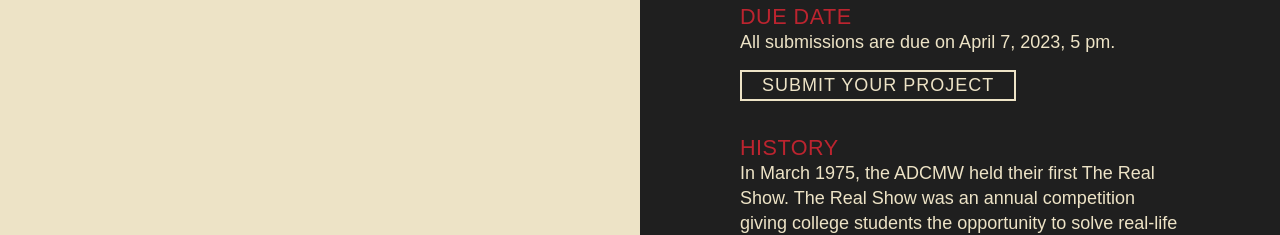
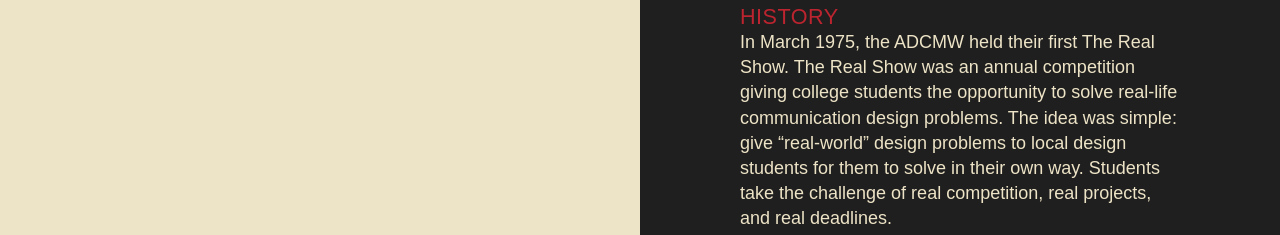
Before and after one commit to gmu-gd/realshow, a website built with Parcel: page index.html in a window 1280 px wide. Shown: the part 585-820 px from the top of the page. Built offline with nearby package versions, Linux system fonts and the light colour scheme; a web font is replaced by a local one.

Commit message:
Update index.html

```diff
--- a/index.html
+++ b/index.html
@@ -32,9 +32,6 @@
 
         <h2>Call for Entries</h2>
         <p class="intro">An Art Director's Club of Metropolitan Washington tradition since 1975, is now presented by George Mason University School of Art.</p>
-        <h3>Due Date</h3>
-        <p>All submissions are due on April 7, 2023, 5 pm.</p>
-         <a href="submission/index.html" class="a-but"><button type="submit" class="but">Submit Your Project</button></a>
         <h3>History</h3>
         <p>In March 1975, the ADCMW held their first The Real Show. The Real Show was an annual competition giving college students the opportunity to solve real-life communication design problems. The idea was simple: give “real-world” design problems to local design students for them to solve in their own way. Students take the challenge of real competition, real projects, and real deadlines.</p>
         <p>We invite students to enter the 2023 competition. We want to see your solutions to actual problems that area designers were asked to solve in their professional practice. Entries will be judged by a distinguished jury of local designers and educators.</p>
@@ -69,6 +66,8 @@
         </div>
         <h3>Eligibility</h3>
         <p>All undergraduate students currently enrolled in an accredited college or university are eligible to participate.</p>
+        <h3>Due Date</h3>
+        <p>Submissions are closed.</p>
         <h3>Judging</h3>
         <p>The judges will be looking at concept, design, and execution. After judging is complete, professors will be notified as to who is in the show.</p>
         <h3>Winners</h3>
```
